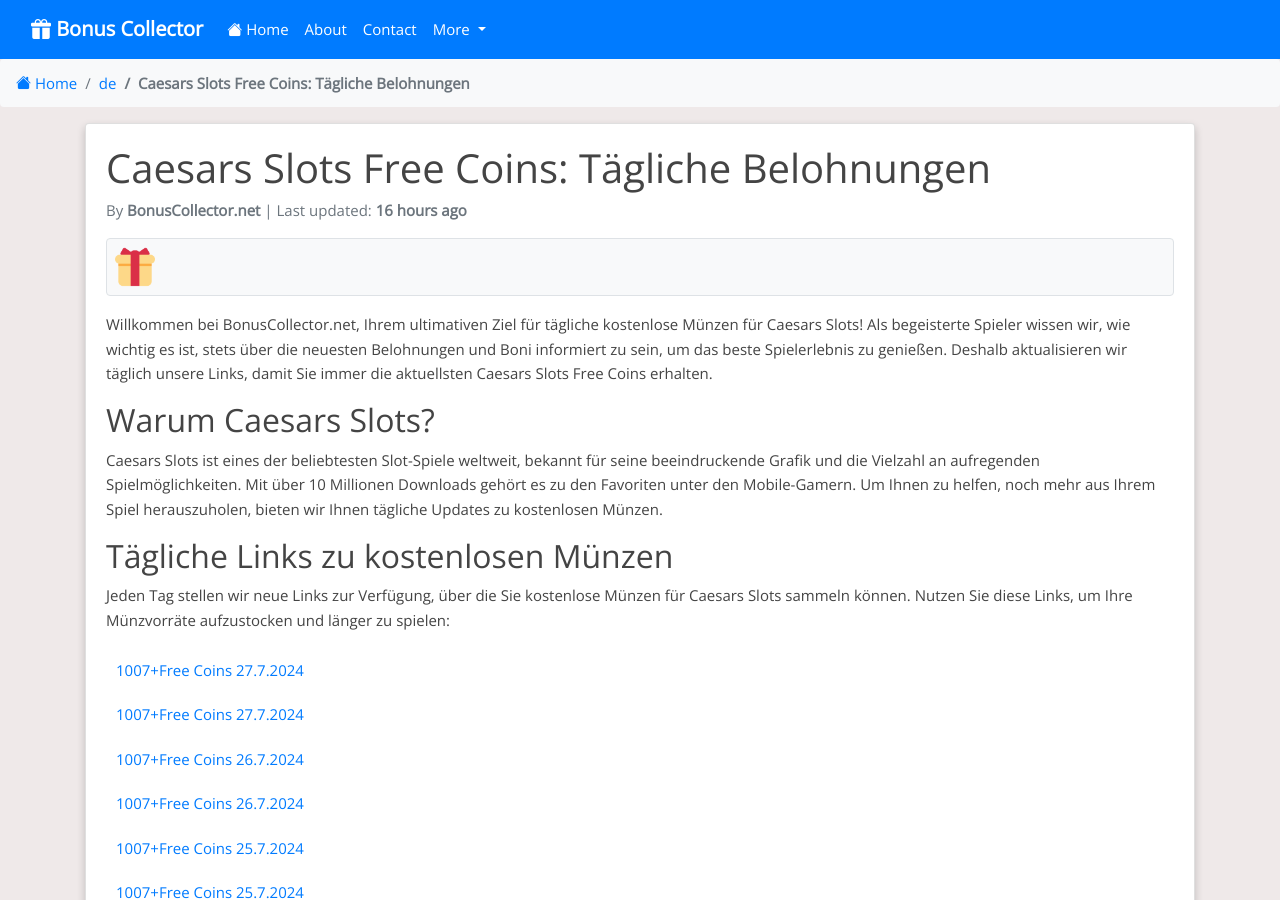
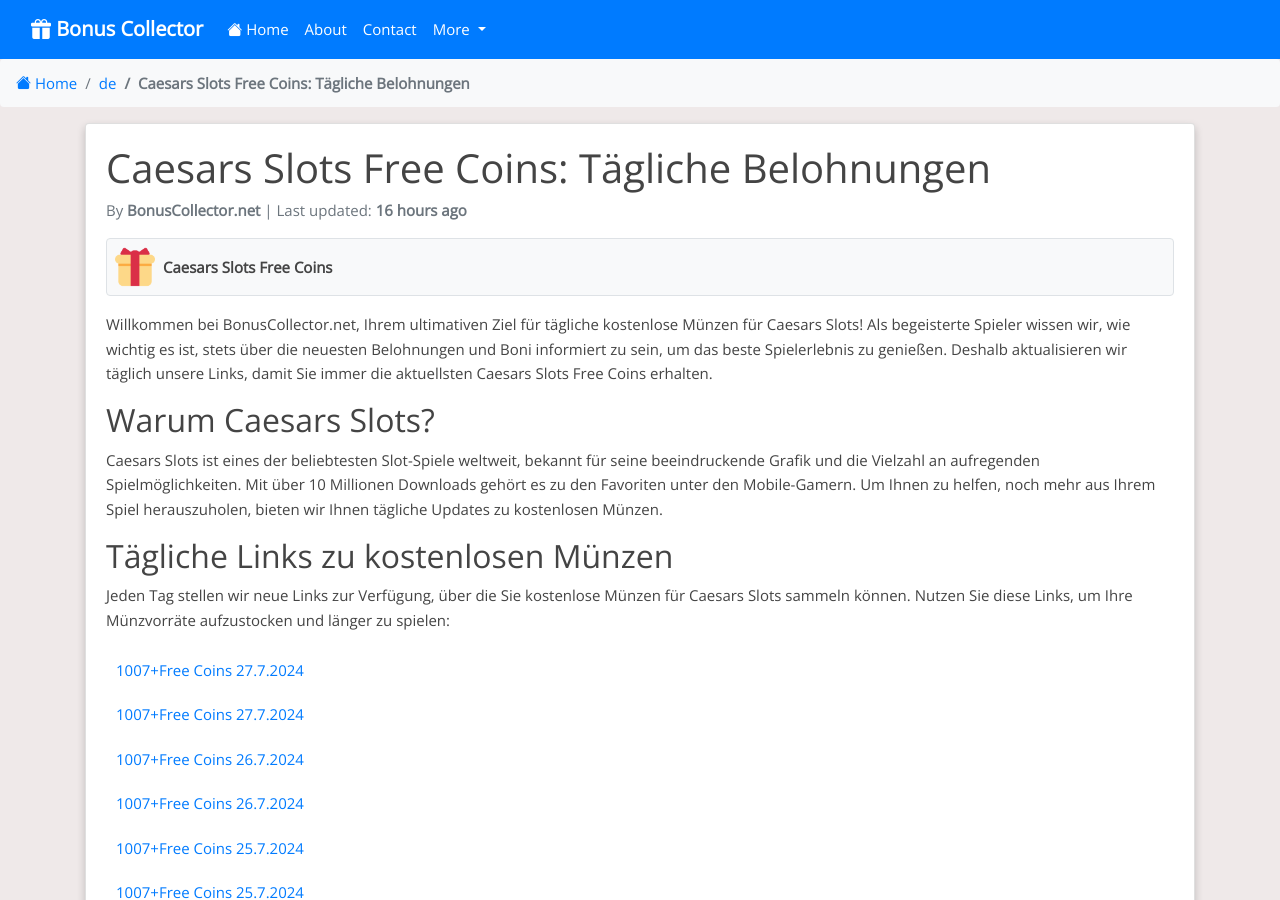
Before and after one commit to Prollad99/bs-net, a Jekyll site: the page built from de/_posts/2024-07-18-caesars-slots.md, in a window 1280 px wide and 900 px high. Built offline with Jekyll 4.4.1, drawn with Linux system fonts in a browser that asks for light colours; nearby versions of some CDN libraries; comment, search, counter and statistics services are not loaded.

Commit message:
Update 2024-07-18-caesars-slots.md

```diff
--- a/de/_posts/2024-07-18-caesars-slots.md
+++ b/de/_posts/2024-07-18-caesars-slots.md
@@ -9,6 +9,8 @@
 permalink: /de/caesars-slots-free-coins/
 image: /assets/images/caesars-slots.webp
 include_file: caesars-slots.html
+manifest: /manifests/de/caesars-slots.json
+app_name: "Caesars Slots Free Coins"
 ---
 
 Willkommen bei BonusCollector.net, Ihrem ultimativen Ziel für tägliche kostenlose Münzen für Caesars Slots! Als begeisterte Spieler wissen wir, wie wichtig es ist, stets über die neuesten Belohnungen und Boni informiert zu sein, um das beste Spielerlebnis zu genießen. Deshalb aktualisieren wir täglich unsere Links, damit Sie immer die aktuellsten Caesars Slots Free Coins erhalten.
```
